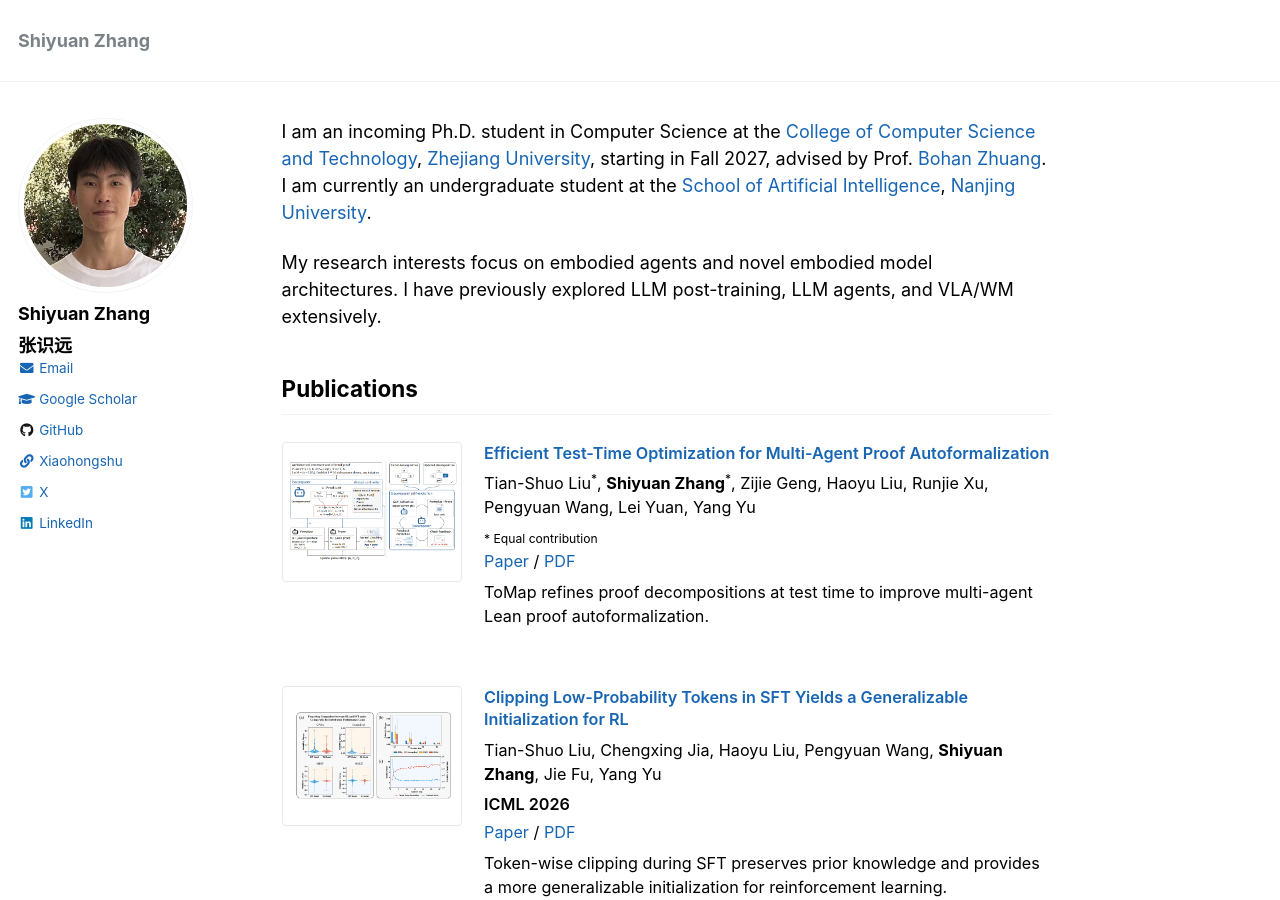
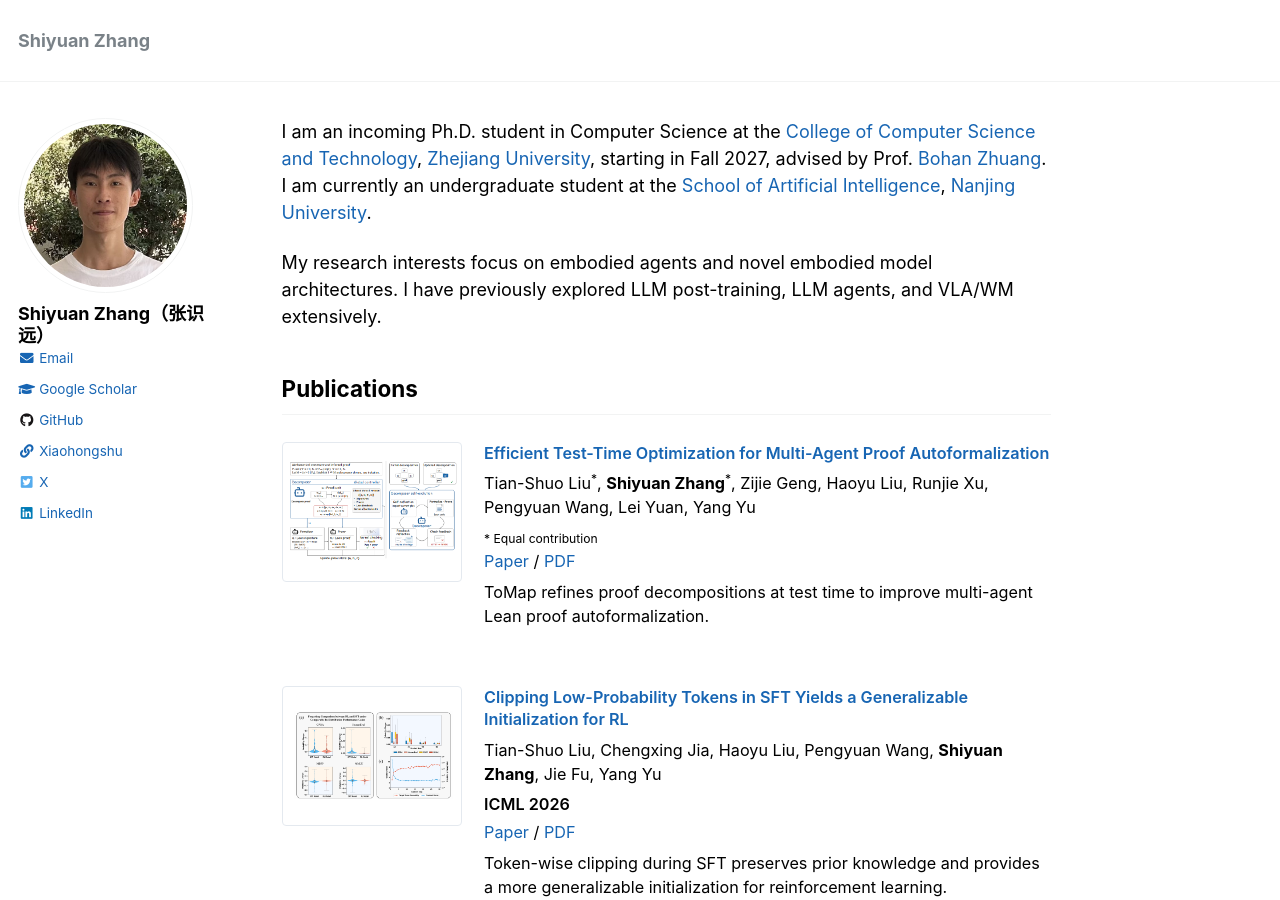
Before and after one commit to shiyuanzhang/shiyuanzhang.github.io, a Jekyll site: the page built from _pages/about.md, in a window 1280 px wide and 900 px high. Built offline with Jekyll 4.4.1, drawn with Linux system fonts in a browser that asks for light colours.

Commit message:
Place Chinese name in parentheses after English name

```diff
--- a/_includes/author-profile.html
+++ b/_includes/author-profile.html
@@ -15,8 +15,7 @@
   </div>
 
   <div class="author__content">
-    <h3 class="author__name">{{ author.name }}</h3>
-    {% if author.name_zh %}<h3 class="author__name author__name-zh" lang="zh-CN">{{ author.name_zh | escape }}</h3>{% endif %}
+    <h3 class="author__name">{{ author.name }}{% if author.name_zh %}<span lang="zh-CN">（{{ author.name_zh | escape }}）</span>{% endif %}</h3>
     {% if author.bio %}<p class="author__bio">{{ author.bio }}</p>{% endif %}
   </div>
 
```
